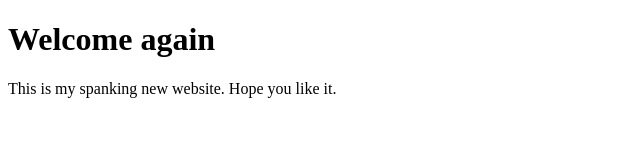
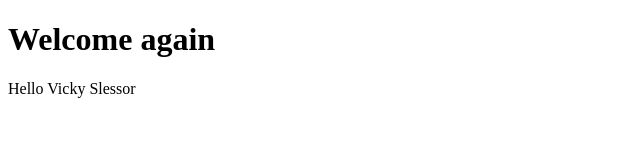
Before and after one commit to Jami33lrick/Test1, a plain HTML site: page index.html in a window 1280 px wide. Shown: the whole page, without its empty margins (0-640 px from the left). Drawn offline with Linux system fonts and the light colour scheme.

Commit message:
Update index.html

```diff
--- a/index.html
+++ b/index.html
@@ -10,7 +10,7 @@
         Welcome again
     </h1>
     <p>
-        This is my spanking new website. Hope you like it.
+        Hello Vicky Slessor
     </p>
 </body>
 
```
